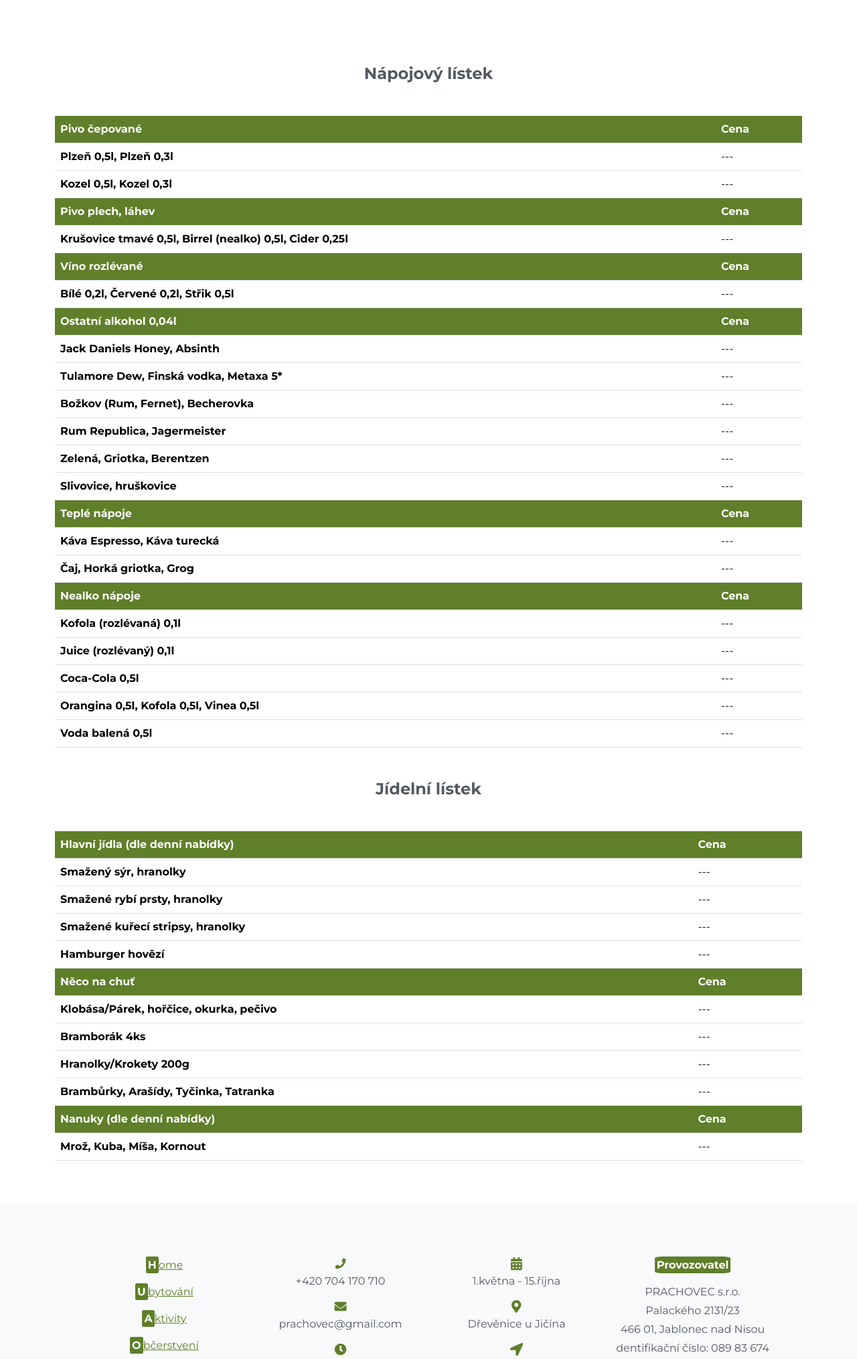
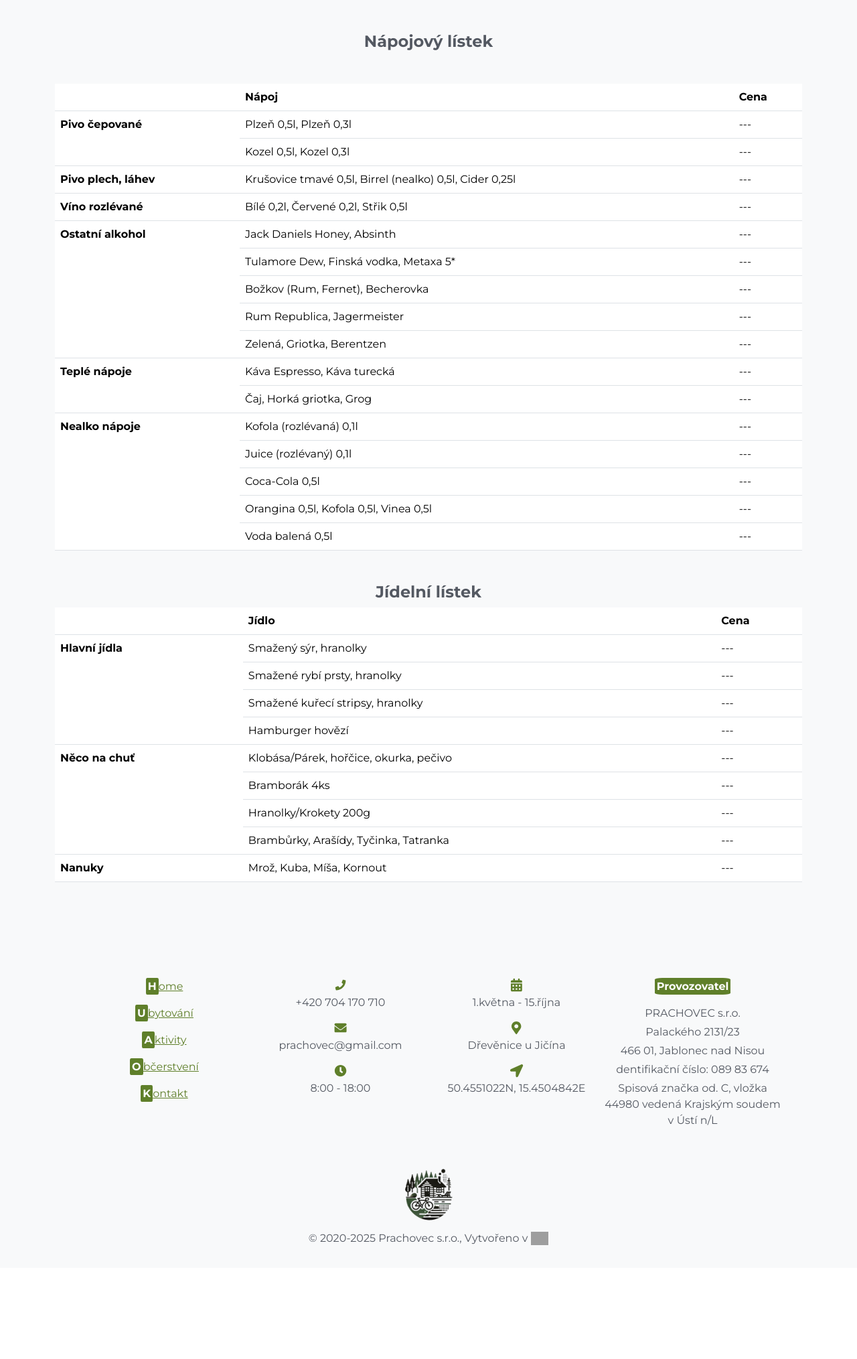
Before and after one commit to syny-o/prachovec, a Django app: page /obcerstveni in a window 1280 px wide. Shown: the part 560-2589 px from the top of the page at 67% size. After the commit the page ends 2419 px from the top, so only its background shows below. Run offline with Django 5.2, Linux system fonts and the light colour scheme; parts of the project's set-up code (start-up, migrations or seed data) failed here and were passed over; some libraries are stand-ins or nearby versions; grey boxes are pictures that could not be loaded.

Commit message:
improved table appearance

```diff
--- a/prachovec/templates/mysite/obcerstveni/price_list.html
+++ b/prachovec/templates/mysite/obcerstveni/price_list.html
@@ -1,230 +1,140 @@
 <!--Start Price-list Section -->
-<div id="price-list" class="py-5">
+<div id="price-list" class="py-5 bg-light">
   <div class="container">
-    <h2 class="m-5">Nápojový lístek</h2>
-    <p></p>
+    <h2 class="mb-5">Nápojový lístek</h2>
     <table class="table table-hover">
       <thead class="thead-color">
         <tr class="align-middle">
-          <th class="align-middle bg-primary text-white" scope="col">Pivo čepované</th>
-          <th scope="col" class="bg-primary text-white">Cena</th>
+          <th class="align-middle" scope="col"></th>
+          <th scope="col">Nápoj</th>
+          <th scope="col">Cena</th>
         </tr>
       </thead>
       <tbody>
         <tr>
-          <th scope="row">Plzeň 0,5l, Plzeň 0,3l</th>
+          <th scope="row" rowspan="2">Pivo čepované</th>
+          <td>Plzeň 0,5l, Plzeň 0,3l</td>
           <td>---</td>
         </tr>
         <tr>
-          <th scope="row">Kozel 0,5l, Kozel 0,3l</th>
+          <td>Kozel 0,5l, Kozel 0,3l</td>
+          <td>---</td>
+        </tr>
+        <tr>
+          <th scope="row">Pivo plech, láhev</th>
+          <td>Krušovice tmavé 0,5l, Birrel (nealko) 0,5l, Cider 0,25l</td>
+          <td>---</td>
+        </tr>
+        <tr>
+          <th scope="row">Víno rozlévané</th>
+          <td>Bílé 0,2l, Červené 0,2l, Střik 0,5l</td>
+          <td>---</td>
+        </tr>
+        <tr>
+          <th scope="row" rowspan="5">Ostatní alkohol</th>
+          <td>Jack Daniels Honey, Absinth</td>
+          <td>---</td>
+        </tr>
+        <tr>
+          <td>Tulamore Dew, Finská vodka, Metaxa 5*</td>
+          <td>---</td>
+        </tr>
+        <tr>
+          <td>Božkov (Rum, Fernet), Becherovka</td>
+          <td>---</td>
+        </tr>
+        <tr>
+          <td>Rum Republica, Jagermeister</td>
+          <td>---</td>
+        </tr>
+        <tr>
+          <td>Zelená, Griotka, Berentzen</td>
+          <td>---</td>
+        </tr>
+        <tr>
+          <th scope="row" rowspan="2">Teplé nápoje</th>
+          <td>Káva Espresso, Káva turecká</td>
+          <td>---</td>
+        </tr>
+        <tr>
+          <td>Čaj, Horká griotka, Grog</td>
+          <td>---</td>
+        </tr>
+        <tr>
+          <th scope="row" rowspan="5">Nealko nápoje</th>
+          <td>Kofola (rozlévaná) 0,1l</td>
+          <td>---</td>
+        </tr>
+        <tr>
+          <td>Juice (rozlévaný) 0,1l</td>
+          <td>---</td>
+        </tr>
+        <tr>
+          <td>Coca-Cola 0,5l</td>
+          <td>---</td>
+        </tr>
+        <tr>
+          <td>Orangina 0,5l, Kofola 0,5l, Vinea 0,5l</td>
+          <td>---</td>
+        </tr>
+        <tr>
+          <td>Voda balená 0,5l</td>
           <td>---</td>
         </tr>
       </tbody>
+    </table>
 
+    <h2 class="mt-5">Jídelní lístek</h2>
+    <table class="table table-hover">
       <thead class="thead-color">
         <tr class="align-middle">
-          <th class="align-middle bg-primary text-white" scope="col">Pivo plech, láhev</th>
-          <th scope="col" class="bg-primary text-white">Cena</th>
+          <th class="align-middle" scope="col"></th>
+          <th scope="col">Jídlo</th>
+          <th scope="col">Cena</th>
         </tr>
       </thead>
       <tbody>
         <tr>
-          <th scope="row">Krušovice tmavé 0,5l, Birrel (nealko) 0,5l, Cider 0,25l</th>
+          <th scope="row" rowspan="4">Hlavní jídla</th>
+          <td>Smažený sýr, hranolky</td>
+          <td>---</td>
+        </tr>
+        <tr>
+          <td>Smažené rybí prsty, hranolky</td>
+          <td>---</td>
+        </tr>
+        <tr>
+          <td>Smažené kuřecí stripsy, hranolky</td>
+          <td>---</td>
+        </tr>
+        <tr>
+          <td>Hamburger hovězí</td>
+          <td>---</td>
+        </tr>
+        <tr>
+          <th scope="row" rowspan="4">Něco na chuť</th>
+          <td>Klobása/Párek, hořčice, okurka, pečivo</td>
+          <td>---</td>
+        </tr>
+        <tr>
+          <td>Bramborák 4ks</td>
+          <td>---</td>
+        </tr>
+        <tr>
+          <td>Hranolky/Krokety 200g</td>
+          <td>---</td>
+        </tr>
+        <tr>
+          <td>Brambůrky, Arašídy, Tyčinka, Tatranka</td>
+          <td>---</td>
+        </tr>
+        <tr>
+          <th scope="row">Nanuky</th>
+          <td>Mrož, Kuba, Míša, Kornout</td>
           <td>---</td>
         </tr>
       </tbody>
-
-      <thead class="thead-color">
-        <tr class="align-middle">
-          <th class="align-middle bg-primary text-white" scope="col">Víno rozlévané</th>
-          <th scope="col" class="bg-primary text-white">Cena</th>
-        </tr>
-      </thead>
-      <tbody>
-        <tr>
-          <th scope="row">Bílé 0,2l, Červené 0,2l, Střik 0,5l</th>
-          <td>---</td>
-        </tr>
-      </tbody>
-
-      <thead class="thead-color">
-        <tr class="align-middle">
-          <th class="align-middle bg-primary text-white" scope="col">Ostatní alkohol 0,04l</th>
-          <th scope="col" class="bg-primary text-white">Cena</th>
-        </tr>
-      </thead>
-      <tbody>
-        <tr>
-          <th scope="row">Jack Daniels Honey, Absinth</th>
-          <td>---</td>
-        </tr>
-        <tr>
-          <th scope="row">Tulamore Dew, Finská vodka, Metaxa 5*</th>
-          <td>---</td>
-        </tr>
-        <tr>
-          <th scope="row">Božkov (Rum, Fernet), Becherovka</th>
-          <td>---</td>
-        </tr>
-        <tr>
-          <th scope="row">Rum Republica, Jagermeister</th>
-          <td>---</td>
-        </tr>
-        <tr>
-          <th scope="row">Zelená, Griotka, Berentzen</th>
-          <td>---</td>
-        </tr>
-        <tr>
-          <th scope="row">Slivovice, hruškovice</th>
-          <td>---</td>
-        </tr>
-      </tbody>
-
-      <thead class="thead-color">
-        <tr class="align-middle">
-          <th class="align-middle bg-primary text-white" scope="col">Teplé nápoje</th>
-          <th scope="col" class="bg-primary text-white">Cena</th>
-        </tr>
-      </thead>
-      <tbody>
-        <tr>
-          <th scope="row">Káva Espresso, Káva turecká</th>
-          <td>---</td>
-        </tr>
-        <tr>
-          <th scope="row">Čaj, Horká griotka, Grog</th>
-          <td>---</td>
-        </tr>
-      </tbody>
-
-      <thead class="thead-color">
-        <tr class="align-middle">
-          <th class="align-middle bg-primary text-white" scope="col">Nealko nápoje</th>
-          <th scope="col" class="bg-primary text-white">Cena</th>
-        </tr>
-      </thead>
-      <tbody>
-        <tr>
-          <th scope="row">Kofola (rozlévaná) 0,1l</th>
-          <td>---</td>
-        </tr>
-        <tr>
-          <th scope="row">Juice (rozlévaný) 0,1l </th>
-          <td>---</td>
-        </tr>
-        <tr>
-          <th scope="row">Coca-Cola 0,5l</th>
-          <td>---</td>
-        </tr>
-        <tr>
-          <th scope="row">Orangina 0,5l, Kofola 0,5l, Vinea 0,5l</th>
-          <td>---</td>
-        </tr>
-        <tr>
-          <th scope="row">Voda balená 0,5l</th>
-          <td>---</td>
-        </tr>
-      </tbody>
-
     </table>
-
-
-
-
-
-
-
-
-
-
-
-
-
-    <p></p>
-
-    <h2 class="m-5">Jídelní lístek</h2>
-
-    <table class="table table-hover">
-      <thead class="thead-color">
-        <tr class="align-middle">
-          <th class="align-middle bg-primary text-white" scope="col">Hlavní jídla (dle denní nabídky)</th>
-          <th scope="col" class="bg-primary text-white">Cena</th>
-        </tr>
-      </thead>
-      <tbody>
-        <tr>
-          <th scope="row">Smažený sýr, hranolky</th>
-          <td>---</td>
-        </tr>
-        <tr>
-          <th scope="row">Smažené rybí prsty, hranolky</th>
-          <td>---</td>
-        </tr>
-        <tr>
-          <th scope="row">Smažené kuřecí stripsy, hranolky</th>
-          <td>---</td>
-        </tr>
-        <tr>
-          <th scope="row">Hamburger hovězí</th>
-          <td>---</td>
-        </tr>
-      </tbody>
-
-      <thead class="thead-color">
-        <tr class="align-middle">
-          <th class="align-middle bg-primary text-white" scope="col">Něco na chuť</th>
-          <th scope="col" class="bg-primary text-white">Cena</th>
-        </tr>
-      </thead>
-      <tbody>
-        <tr>
-          <th scope="row">Klobása/Párek, hořčice, okurka, pečivo</th>
-          <td>---</td>
-        </tr>
-        <tr>
-          <th scope="row">Bramborák 4ks</th>
-          <td>---</td>
-        </tr>
-        <tr>
-          <th scope="row">Hranolky/Krokety 200g</th>
-          <td>---</td>
-        </tr>
-        <tr>
-          <th scope="row">Brambůrky, Arašídy, Tyčinka, Tatranka</th>
-          <td>---</td>
-        </tr>
-      </tbody>
-
-      <thead class="thead-color">
-        <tr class="align-middle">
-          <th class="align-middle bg-primary text-white" scope="col">Nanuky (dle denní nabídky)</th>
-          <th scope="col" class="bg-primary text-white">Cena</th>
-        </tr>
-      </thead>
-      <tbody>
-        <tr>
-          <th scope="row">Mrož, Kuba, Míša, Kornout</th>
-          <td>---</td>
-        </tr>
-      </tbody>
-
-
-
-    </table>
-
-
-
-
-
-
-
-
-
-
-
-
-
-
   </div>
 </div>
 <!--End Price-list Section -->
```
